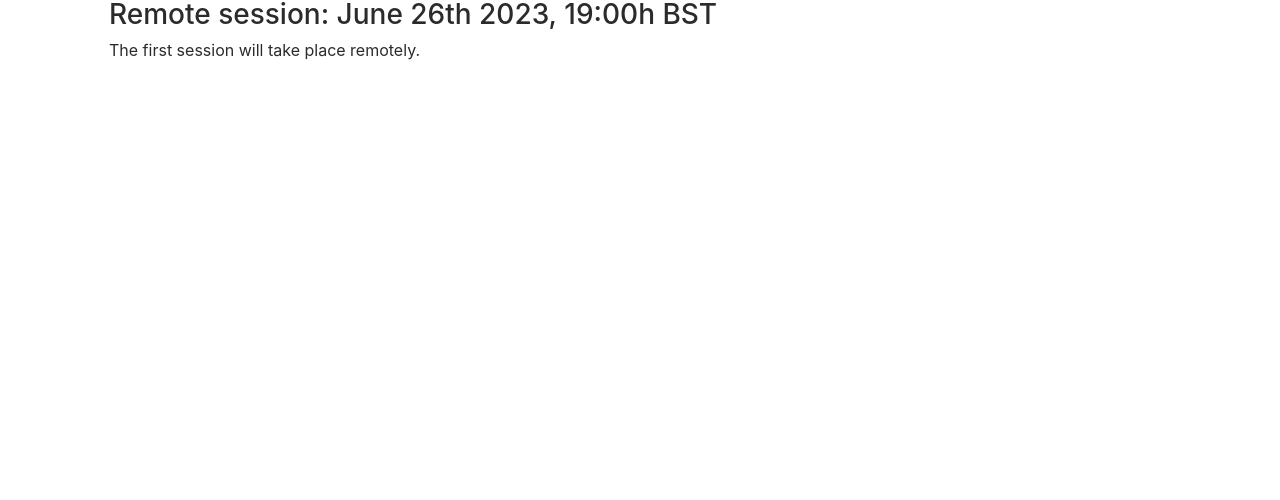
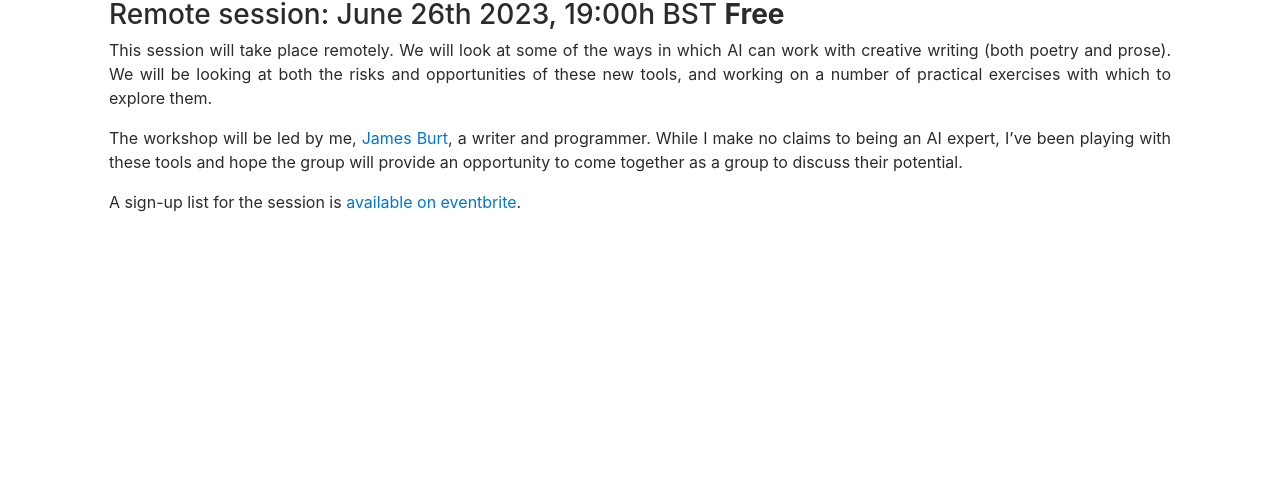
Before and after one commit to orbific/hbnww.org.uk, a plain HTML site: page index.html in a window 1280 px wide. Shown: the part 300-800 px from the top of the page. Drawn offline with nearby package versions, Linux system fonts and the light colour scheme.

Commit message:
Update index.html

```diff
--- a/index.html
+++ b/index.html
@@ -21,11 +21,11 @@
   <body>
 
     <nav class="navbar navbar-expand-md navbar-dark bg-dark fixed-top">
-      <a class="navbar-brand" href="#">Navbar</a>
+<!--      <a class="navbar-brand" href="#">Navbar</a>
       <button class="navbar-toggler" type="button" data-toggle="collapse" data-target="#navbarsExampleDefault" aria-controls="navbarsExampleDefault" aria-expanded="false" aria-label="Toggle navigation">
         <span class="navbar-toggler-icon"></span>
       </button>
-
+-->
       <div class="collapse navbar-collapse" id="navbarsExampleDefault">
         <ul class="navbar-nav mr-auto">
           <li class="nav-item active">
@@ -47,8 +47,14 @@
 <p class="lead">The Hebden Bridge Networked Writing Workshop (HBNWW) is a creative writing workshop that explores the impact of the
   Internet on creative writing.</p>
 <h2>ChatGPT and Creative Writing</h2>
-<h3>Remote session: June 26th 2023, 19:00h BST</h3>
-      <p>The first session will take place remotely.</p>
+        <h3>Remote session: June 26th 2023, 19:00h BST <b>Free</b></h3>
+      <p>This session will take place remotely. We will look at some of the ways in which AI can work with creative writing
+        (both poetry and prose). We will be looking at both the risks and opportunities of these new tools, and working on a
+        number of practical exercises with which to explore them. </p>
+        <p>The workshop will be led by me, <a href=“https://www.orbific.com”>James Burt</a>, a writer and programmer.
+          While I make no claims to being an AI expert, I’ve been playing with these tools and hope the group will provide
+          an opportunity to come together as a group to discuss their potential.</p>
+        <p>A sign-up list for the session is <a href="https://www.eventbrite.com/e/chatgpt-and-creative-writing-tickets-645825059137">available on eventbrite</a>.</a>
       </div>
 
     </main><!-- /.container -->
```
